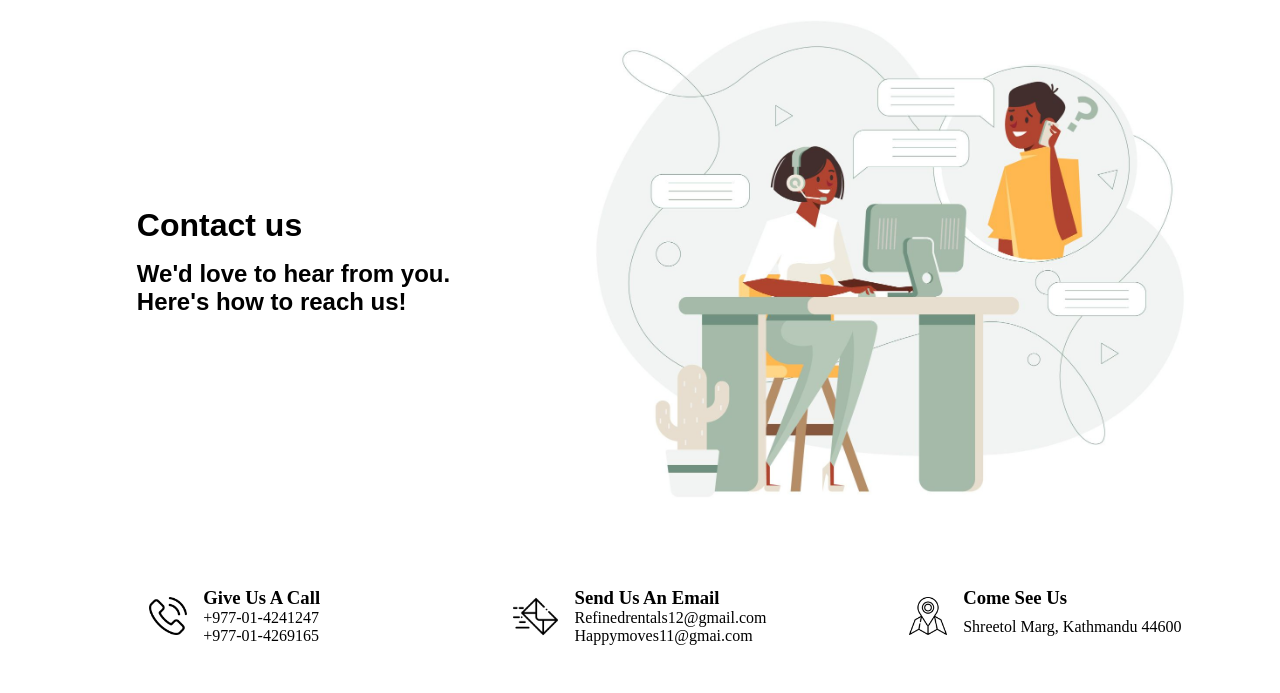
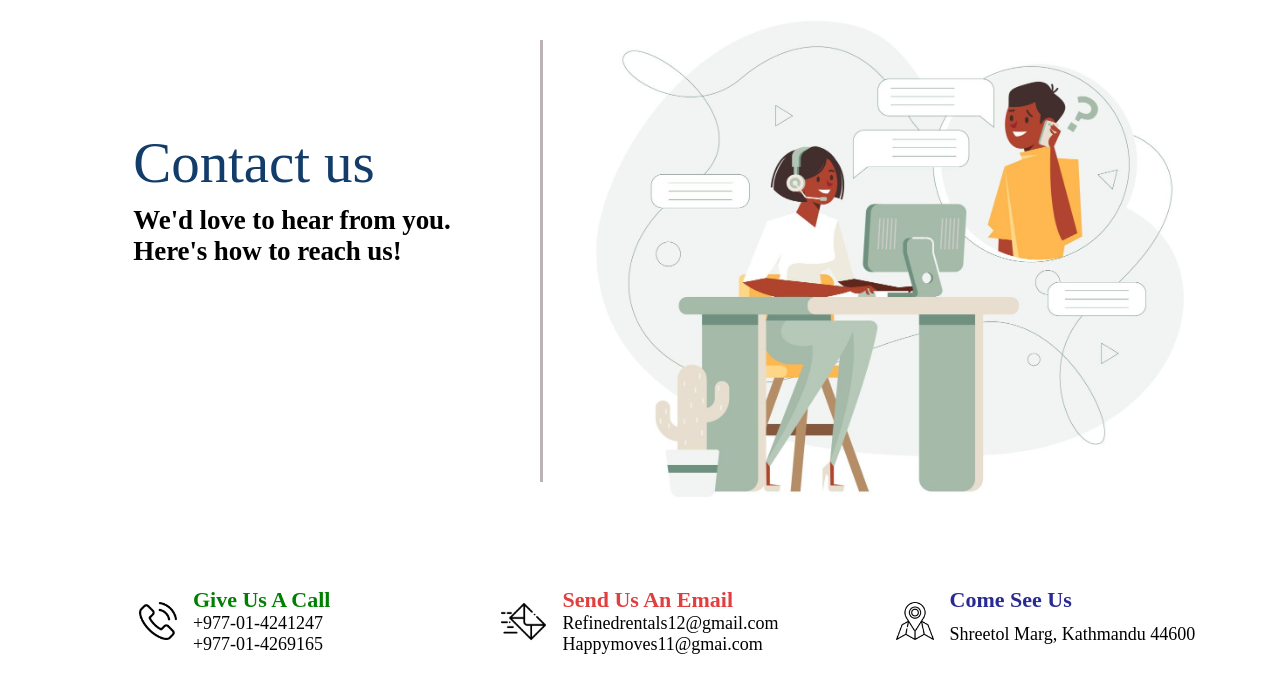
Before and after one commit to binisha99/Summer-project-codes, a PHP site: page /contactus.php in a window 1280 px wide. Shown: the part 63-756 px from the top of the page. Run offline with PHP 8.4, Linux system fonts and the light colour scheme.

Commit message:
added color and margin

```diff
--- a/contactus.css
+++ b/contactus.css
@@ -12,6 +12,9 @@
     grid-gap: 1rem;
     align-items: center;
     justify-content: center;
+    border-right: 3px solid #bab2b5;
+    height: 442px;
+
 }
 
 .info-contactus-img img{
@@ -19,12 +22,21 @@
     min-width: auto;
 }
 
-h1 {
-    font-family: poppins-light, sans-serif;
-}
+ .info-contactus-container h1{
+    font-family: Libre Baskerville,serif;
+    font-weight: 400;
+    line-height: 1.2;
+    letter-spacing: -.1px;
+      font-size: 57px;
+      color:#123c69;
+ }
 
-h2 {
-    font-family: poppins-light, sans-serif;
+
+ .info-contactus-container h2 {
+    font-family:Lora,serif;
+    letter-spacing: -.1px;
+      font-size: 27px;
+      margin-top:-314px;
 }
 
 /* Container forms */
@@ -54,6 +66,17 @@ h2 {
     display: grid;
 
 }
+.phone-text h3{
+color:green;
+font-size:22px;
+font-family:  Lora,serif;
+
+}
+.phone-text p{
+    font-size:18px;
+    font-family:  Lora,serif;
+
+    }
 
 .location-text {
     display: grid;
@@ -64,7 +87,27 @@ h2 {
     justify-content: center;
     align-items: center;
 }
+.email-text h3{
+    color:rgb(225, 63, 63);
+   font-family:  Lora,serif;
+   font-size:22px;
+}
+.email-text p{
+   font-family:  Lora,serif;
+   font-size:18px;
+}
 
+.location-text h3{
+    color:rgb(41, 41, 148);
+    font-size:22px;
+    font-family:  Lora,serif;
+
+}
+.location-text p{
+    font-size:18px;
+    font-family:  Lora,serif;
+
+}
 .fixed-img-contactus, .fixed-img{
     max-height: 45px;
 }
```
